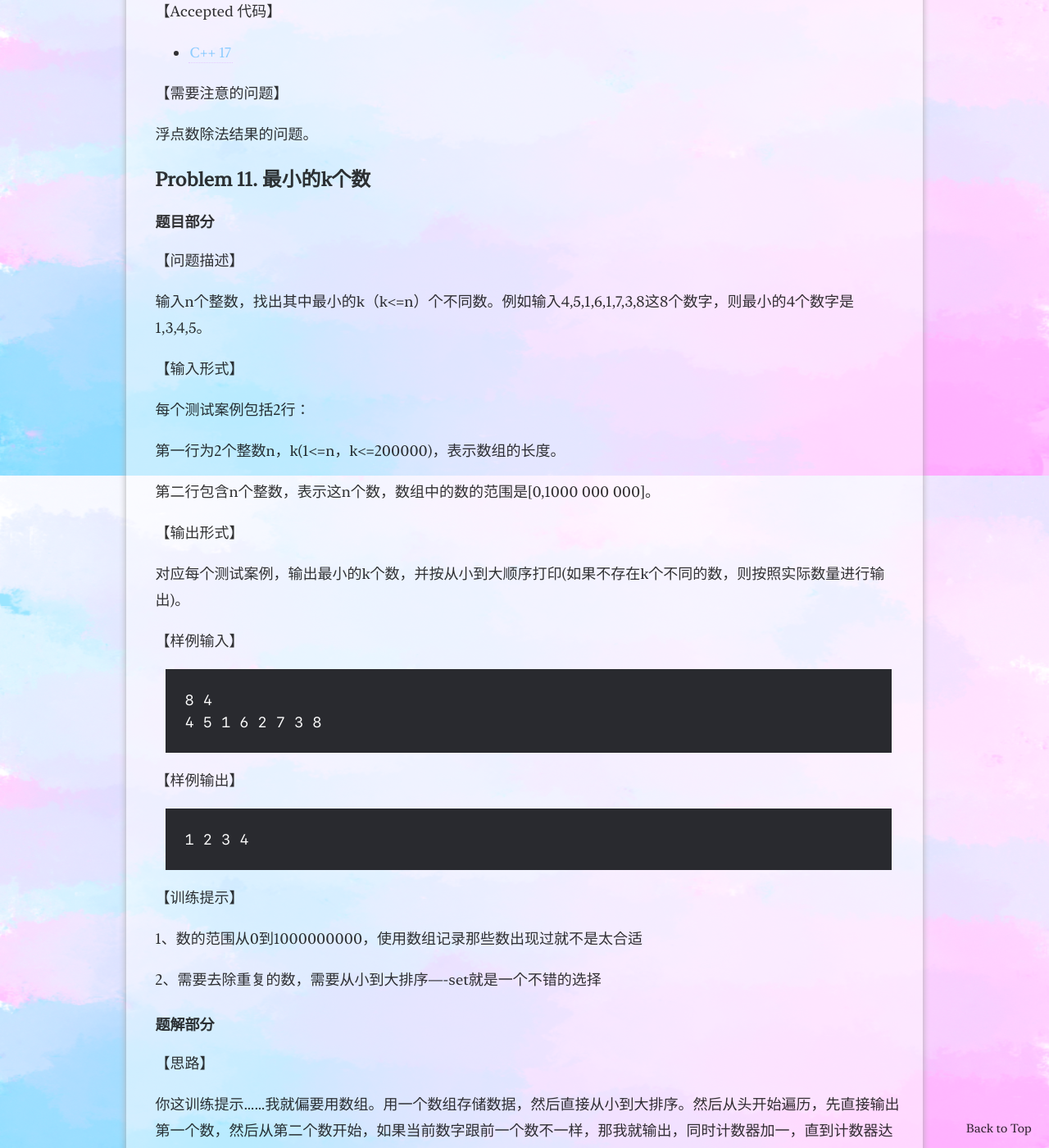
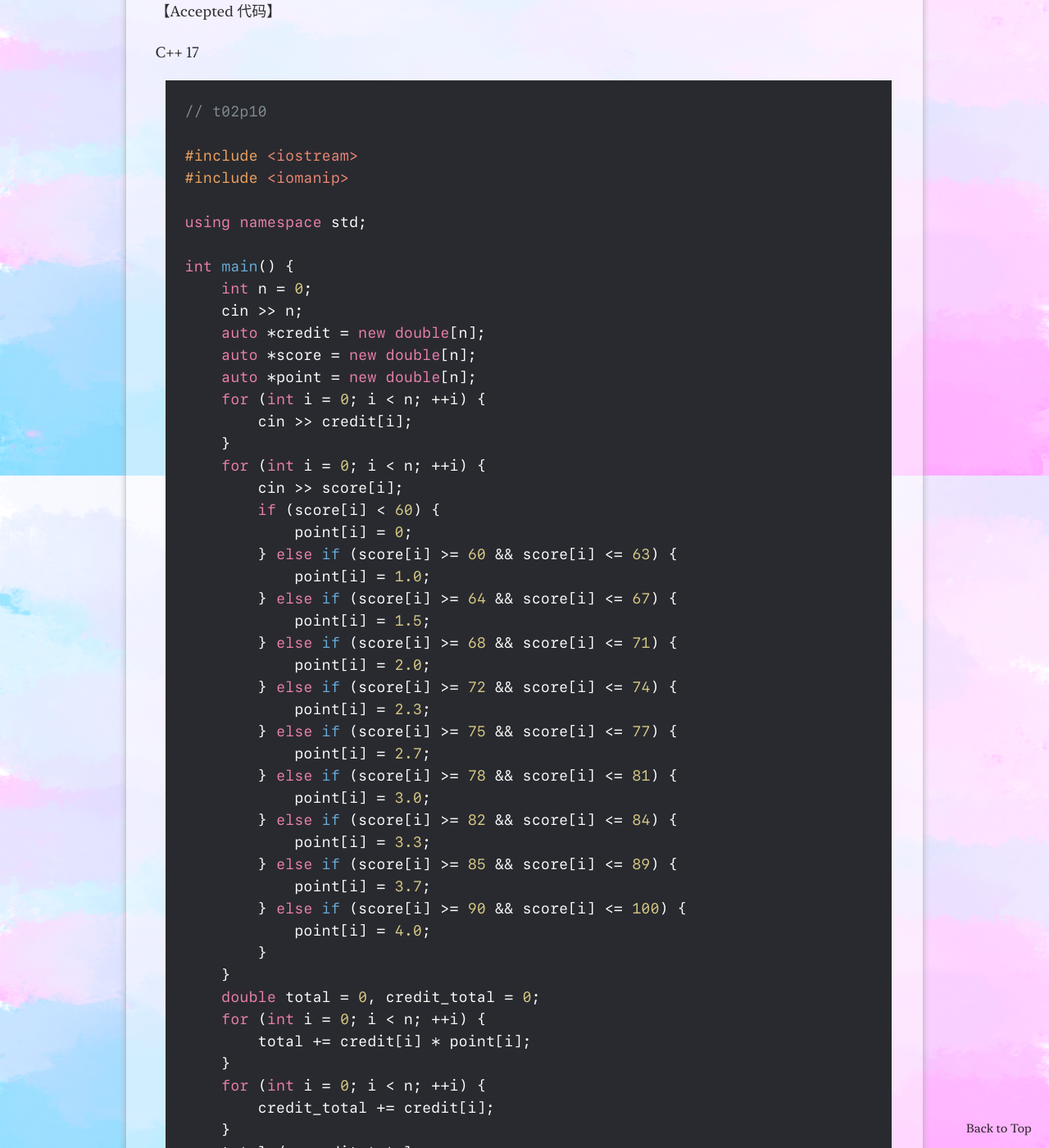
Before and after one commit to Chen-Rain/Chen-Rain.github.io, a Jekyll site: the page built from _posts/2022-06-22-HNU夏季学期程序设计题解.md, in a window 1280 px wide and 1400 px high, scrolled down 63320 px. Shown: the whole window at 82% size. Built offline with Jekyll 4.4.1, drawn with Linux system fonts in a browser that asks for light colours; some web fonts are replaced; formulas are drawn with MathJax 3; comment, search, counter and statistics services are not loaded; some of the changed text lies outside the part shown.

Commit message:
Update 2022-06-22-HNU夏季学期程序设计题解.md

````diff
--- a/_posts/2022-06-22-HNU夏季学期程序设计题解.md
+++ b/_posts/2022-06-22-HNU夏季学期程序设计题解.md
@@ -2323,7 +2323,65 @@ int main() {
 
 【Accepted 代码】
 
-- [C++ 17](https://github.com/Chen-Rain/Pitaya/tree/main/HNU-SummerTerm/T02P10)
+C++ 17
+
+```cpp
+// t02p10
+
+#include <iostream>
+#include <iomanip>
+
+using namespace std;
+
+int main() {
+    int n = 0;
+    cin >> n;
+    auto *credit = new double[n];
+    auto *score = new double[n];
+    auto *point = new double[n];
+    for (int i = 0; i < n; ++i) {
+        cin >> credit[i];
+    }
+    for (int i = 0; i < n; ++i) {
+        cin >> score[i];
+        if (score[i] < 60) {
+            point[i] = 0;
+        } else if (score[i] >= 60 && score[i] <= 63) {
+            point[i] = 1.0;
+        } else if (score[i] >= 64 && score[i] <= 67) {
+            point[i] = 1.5;
+        } else if (score[i] >= 68 && score[i] <= 71) {
+            point[i] = 2.0;
+        } else if (score[i] >= 72 && score[i] <= 74) {
+            point[i] = 2.3;
+        } else if (score[i] >= 75 && score[i] <= 77) {
+            point[i] = 2.7;
+        } else if (score[i] >= 78 && score[i] <= 81) {
+            point[i] = 3.0;
+        } else if (score[i] >= 82 && score[i] <= 84) {
+            point[i] = 3.3;
+        } else if (score[i] >= 85 && score[i] <= 89) {
+            point[i] = 3.7;
+        } else if (score[i] >= 90 && score[i] <= 100) {
+            point[i] = 4.0;
+        }
+    }
+    double total = 0, credit_total = 0;
+    for (int i = 0; i < n; ++i) {
+        total += credit[i] * point[i];
+    }
+    for (int i = 0; i < n; ++i) {
+        credit_total += credit[i];
+    }
+    total /= credit_total;
+    delete[] credit;
+    delete[] score;
+    delete[] point;
+    cout << fixed << setprecision(2) << total << endl;
+    return 0;
+}
+
+```
 
 【需要注意的问题】
 
@@ -2376,7 +2434,39 @@ int main() {
 
 【Accepted 代码】
 
-- [C++ 17](https://github.com/Chen-Rain/Pitaya/tree/main/HNU-SummerTerm/T02P11)
+C++ 17
+
+```cpp
+// t02p11
+
+#include <iostream>
+#include <algorithm>
+
+using namespace std;
+
+int main() {
+    int n = 0, k = 0;
+    cin >> n >> k;
+    int *a = new int[n];
+    for (int i = 0; i < n; ++i) {
+        cin >> a[i];
+    }
+    sort(a, a + n);
+    int cnt = 1;
+    cout << a[0] << " ";
+    for (int i = 1; i < n; ++i) {
+        if (a[i] != a[i - 1]) {
+            cout << a[i] << " ";
+            cnt++;
+        }
+        if (cnt == k) {
+            break;
+        }
+    }
+    return 0;
+}
+
+```
 
 【需要注意的问题】
 
@@ -2463,7 +2553,101 @@ mre: more me
 
 【Accepted 代码】
 
-- [C++ 17](https://github.com/Chen-Rain/Pitaya/tree/main/HNU-SummerTerm/T02P11)
+C++ 17
+
+```cpp
+// t02p12
+
+#include <iostream>
+#include <string>
+#include <vector>
+#include <cmath>
+
+using namespace std;
+
+bool similar(string long_str, string short_str) {
+    int long_in = (int) long_str.length();
+    int short_in = (int) short_str.length();
+    string tmp;
+    for (int i = 0; i < short_in; ++i) {
+        if (long_str[i] != short_str[i]) {
+            tmp = short_str.substr(0, i);
+            tmp += long_str[i] + short_str.substr(i, short_in - i);
+            if (tmp == long_str) {
+                return true;
+            }
+        }
+    }
+    tmp = short_str + long_str[long_in - 1];
+    if (tmp == long_str) {
+        return true;
+    } else {
+        return false;
+    }
+}
+
+int main() {
+    vector<string> dictionary;
+    vector<string>::iterator it;
+    string word;
+    string dic;
+    bool flag;
+    int sub;
+    while (true) {
+        cin >> dic;
+        if (dic == "#") {
+            break;
+        }
+        dictionary.push_back(dic);
+    }
+    while (true) {
+        cin >> word;
+        if (word == "#") {
+            break;
+        }
+        flag = false;
+        for (it = dictionary.begin(); it != dictionary.end(); it++) {
+            dic = *it;
+            if (dic == word) {
+                cout << word << " is correct";
+                flag = true;
+            }
+        }
+        if (!flag) {
+            cout << word << ":";
+            for (it = dictionary.begin(); it != dictionary.end(); it++) {
+                dic = *it;
+                sub = dic.length() - word.length();
+                if (sub == 0) {
+                    for (int i = 0; i < (int) dic.length(); ++i) {
+                        if (dic[i] != word[i]) {
+                            string temp = word;
+                            temp[i] = dic[i];
+                            if (temp == dic) {
+                                cout << " " << dic;
+                            }
+                            break;
+                        }
+                    }
+                } else if (abs(sub) == 1) {
+                    if (dic.length() < word.length()) {
+                        if (similar(word, dic)) {
+                            cout << " " << dic;
+                        }
+                    } else {
+                        if (similar(dic, word)) {
+                            cout << " " << dic;
+                        }
+                    }
+                }
+            }
+        }
+        cout << endl;
+    }
+    return 0;
+}
+
+```
 
 【需要注意的问题】
 
````
